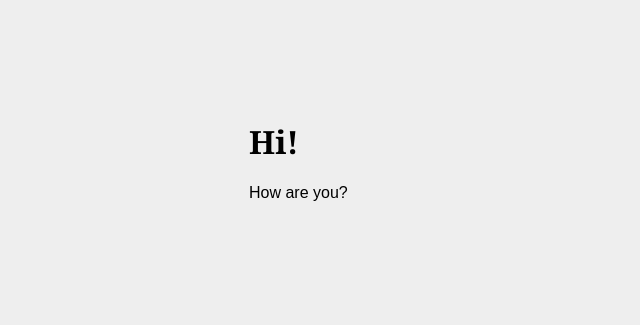
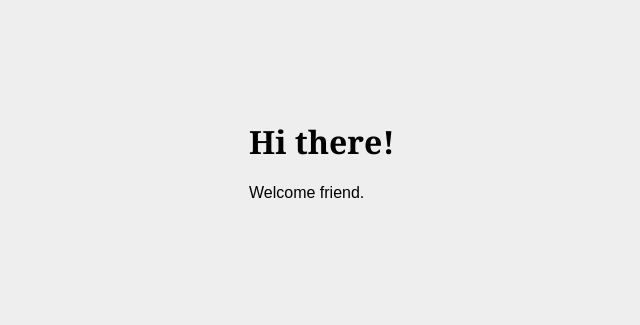
Before and after one commit to stuartmemo/miniplate, a plain HTML site: page index.html in a window 1280 px wide. Shown: the whole page, without its empty margins (91-731 px from the left). Drawn offline with nearby package versions, Linux system fonts and the light colour scheme.

```diff
--- a/index.html
+++ b/index.html
@@ -1,7 +1,8 @@
 <!doctype html>
+<html>
+    <head>
         <meta charset="utf-8"/>
-<title></title>
-
+        <title>Miniplate</title>
         <style>
             html {
                 background: #eee;
@@ -17,19 +18,21 @@
                 width: 600px;
             }
         </style>
-
+    </head>
+    <body>
         <div class="container">
-    <h1>Hi!</h1>
-    <p>How are you?</p>
+            <h1>Hi there!</h1>
+            <p class="icon">Welcome friend.</p>
         </div>
 
         <script src="https://ajax.googleapis.com/ajax/libs/jquery/1.7.2/jquery.min.js"></script>
         <script src="http://cdnjs.cloudflare.com/ajax/libs/underscore.js/1.3.3/underscore-min.js"></script>
         <script src="http://cdnjs.cloudflare.com/ajax/libs/raphael/2.1.0/raphael-min.js"></script>
         <script src="http://cdnjs.cloudflare.com/ajax/libs/backbone.js/0.9.2/backbone-min.js"></script>
-
         <script>
             $(function () {
-        console.log('ready for action!');
+                console.log('Ready for action!');
             });
         </script>
+    </body>
+</html>
```
Also changed, not shown: 2 other files. Lines whose indentation alone changed are shown as unchanged.
